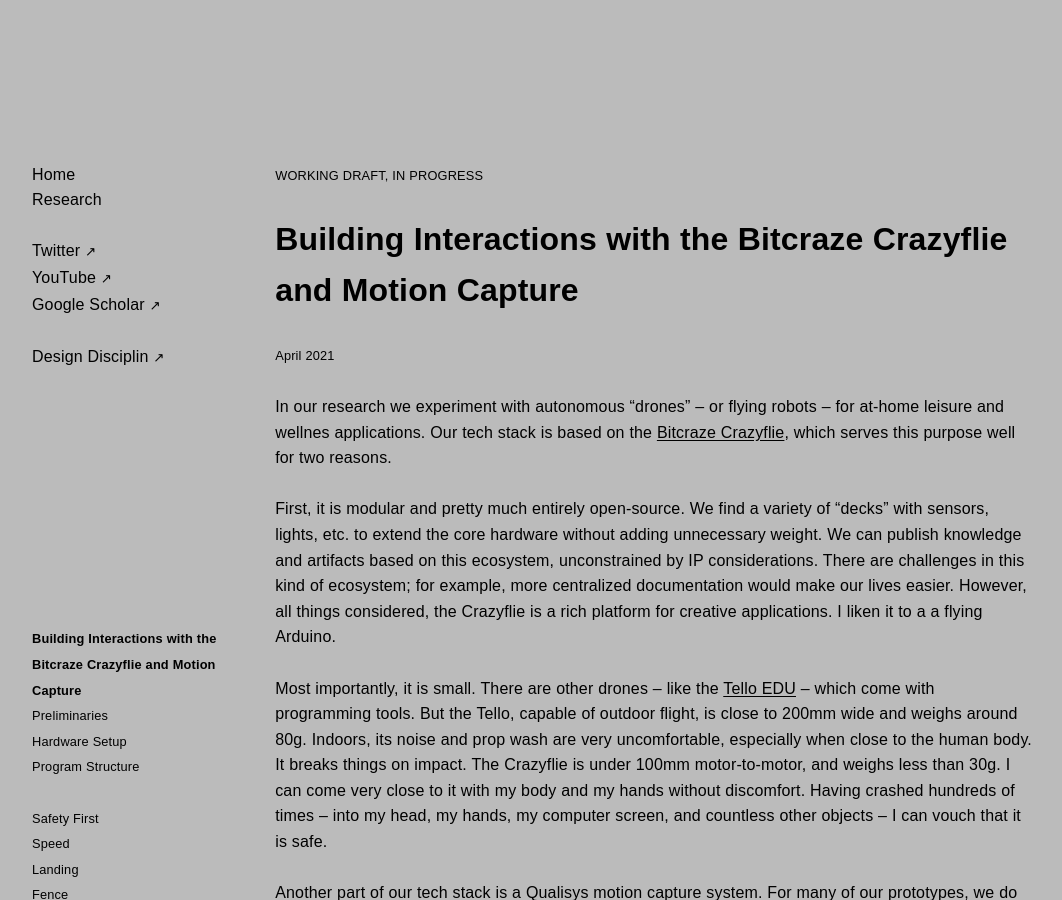
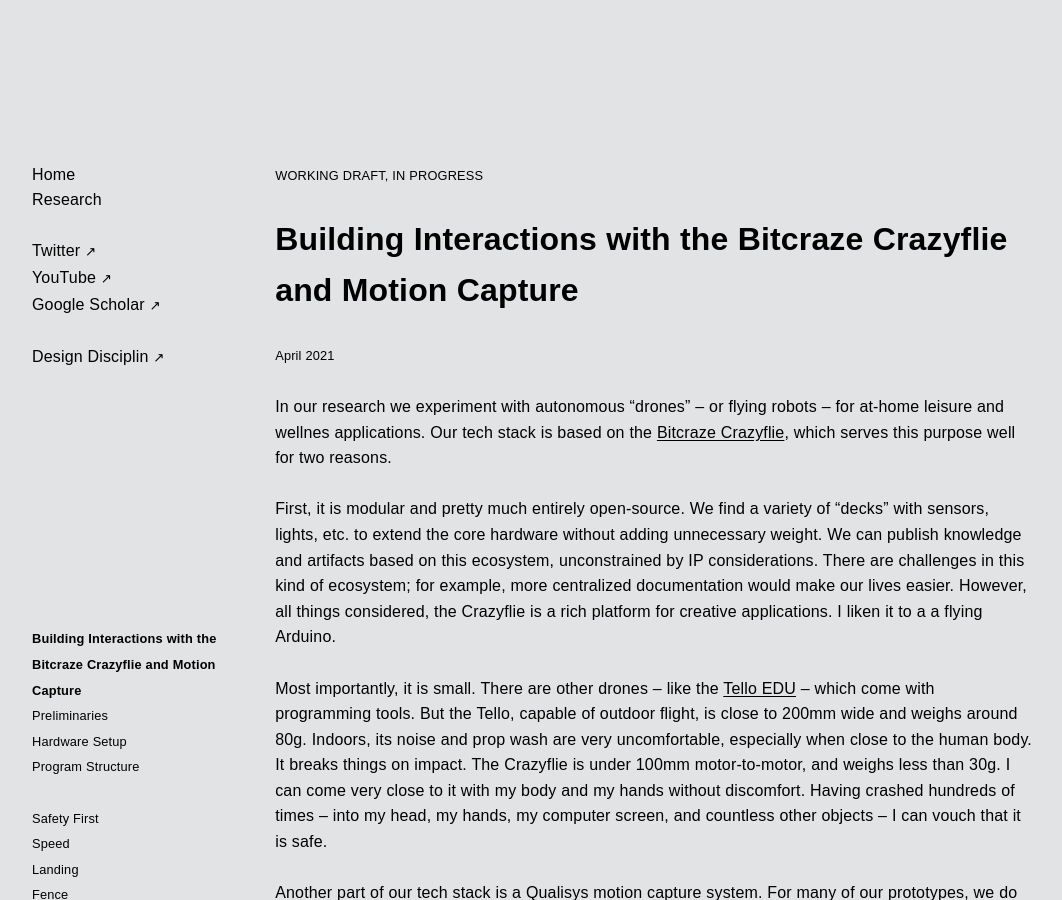
Before and after one commit to l77l77/mbaytas.github.io, a Jekyll site: the page built from crazyflie.md, in a window 1280 px wide and 900 px high. Shown: the whole window, without its empty margins (108-1170 px from the left). Built offline with Jekyll 4.4.1, drawn with Linux system fonts in a browser that asks for light colours; some web fonts are replaced; our own code applies the rules of GitHub Pages for plain Markdown files; comment, search, counter and statistics services are not loaded.

Commit message:
Update default.html

```diff
--- a/_layouts/default.html
+++ b/_layouts/default.html
@@ -89,7 +89,7 @@
       /* Color */
       body {
         color: #000;
-        background-color: #bbb;
+        background-color: #e2e3e4;
       }
       a {
         color: #000;
@@ -136,12 +136,12 @@
       }
 
       p code {
-        background: #ddd;
+        background: #bbb;
         padding: 0.08rem 0.32rem;
       }
 
       /* Syntax Highlighting */
-      .highlight{background:#ddd;}
+      .highlight{background:#bbb;}
       .highlight .hll{background-color:#EFEFEF}
       .highlight .err{background:#C82829;color:#FFFFFF}
       .highlight .k{color:#8959A8}
```
